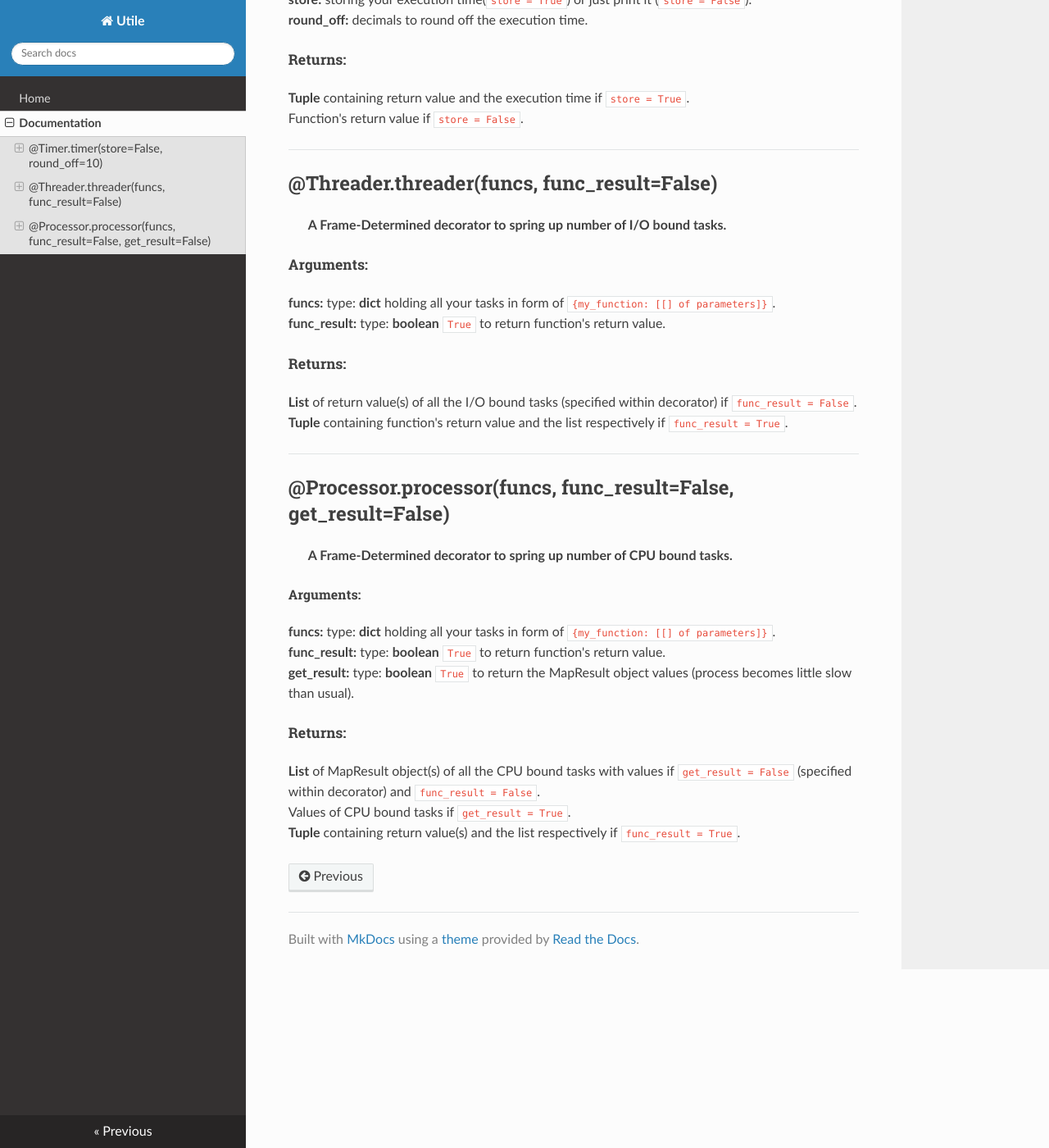
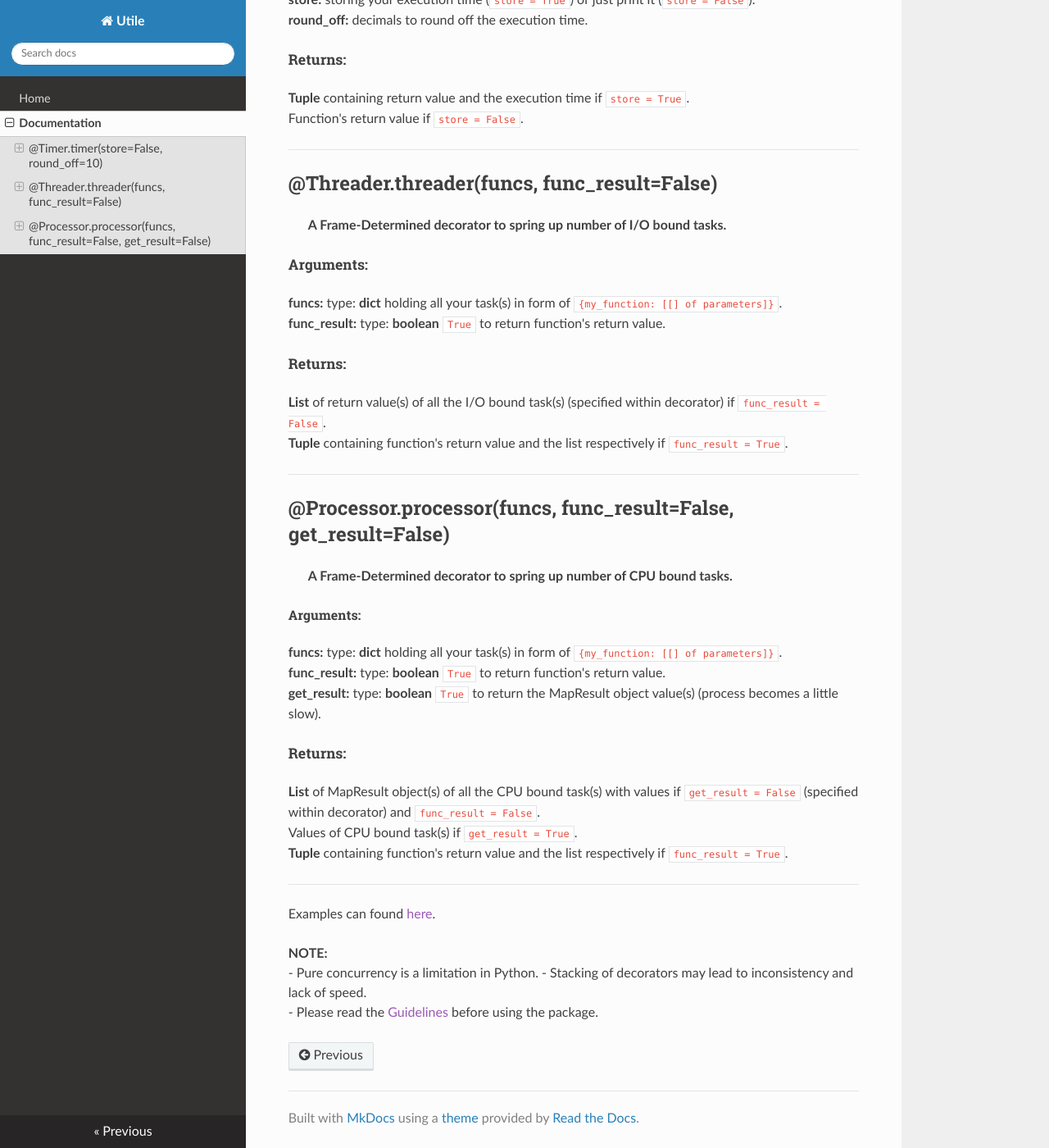
Before and after one commit to j0fiN/utile, an MkDocs documentation site: the page built from docs/documentation.md, in a window 1280 px wide and 1400 px high, scrolled down 348 px. Shown: the whole window at 82% size. Built offline with MkDocs 1.6.1, drawn with Linux system fonts in a browser that asks for light colours; nearby versions of some CDN libraries; some of the changed text lies outside the part shown.

Commit message:
DOC: docs in website updated.

```diff
--- a/docs/documentation.md
+++ b/docs/documentation.md
@@ -4,7 +4,7 @@
 > **Decorator which print execution time of any function.**
 
 ##### Arguments:
-**store:**  storing your execution time(`store = True`) or just print it (`store = False`).
+**store:**  storing your execution time (`store = True`) or just print it (`store = False`).
 **round_off:** decimals to round off the execution time.
 
 ##### Returns:
@@ -15,23 +15,30 @@ Function's return value if `store = False`.
 > **A Frame-Determined decorator to spring up number of I/O bound tasks.**
 
 ##### Arguments:
-**funcs:** type: **dict** holding all your tasks in form of `{my_function: [[] of parameters]}`.
+**funcs:** type: **dict** holding all your task(s) in form of `{my_function: [[] of parameters]}`.
 **func_result:** type: **boolean** `True` to return function's return value.
 
 ##### Returns:
-**List** of return value(s) of all the I/O bound tasks (specified within decorator) if `func_result = False`.
+**List** of return value(s) of all the I/O bound task(s) (specified within decorator) if `func_result = False`.
 **Tuple** containing function's return value and the list respectively if `func_result = True`.
 ---
 ## @Processor.processor(funcs, func_result=False, get_result=False)
 > **A Frame-Determined decorator to spring up number of CPU bound tasks.**
 
 ###### Arguments:
-**funcs:** type: **dict** holding all your tasks in form of `{my_function: [[] of parameters]}`.
+**funcs:** type: **dict** holding all your task(s) in form of `{my_function: [[] of parameters]}`.
 **func_result:** type: **boolean** `True` to return function's return value.
-**get_result:** type: **boolean** `True` to return the MapResult object values (process becomes little slow than usual).
+**get_result:** type: **boolean** `True` to return the MapResult object value(s) (process becomes a little slow).
 
 ##### Returns:
-**List** of MapResult object(s) of all the CPU bound tasks with values if `get_result = False` (specified within decorator)
+**List** of MapResult object(s) of all the CPU bound task(s) with values if `get_result = False` (specified within decorator)
 and `func_result = False`.
-Values of CPU bound tasks if `get_result = True`.
-**Tuple** containing return value(s) and the list respectively if `func_result = True`.
+Values of CPU bound task(s) if `get_result = True`.
+**Tuple** containing function's return value and the list respectively if `func_result = True`.
+---
+Examples can found [here]().
+
+**NOTE:**
+- Pure concurrency is a limitation in Python.
+- Stacking of decorators may lead to inconsistency and lack of speed.
+- Please read the [Guidelines]() before using the package.
```
